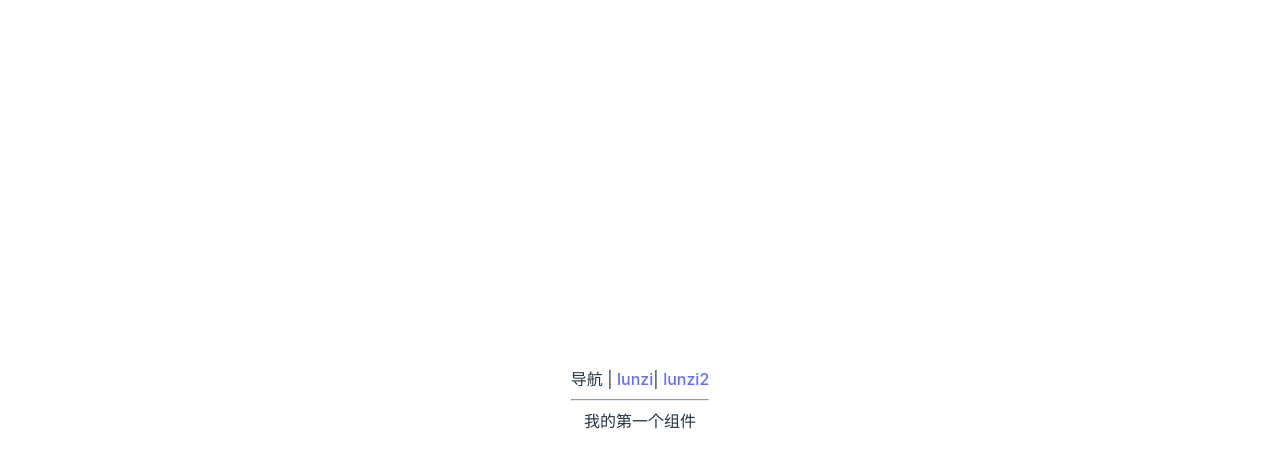
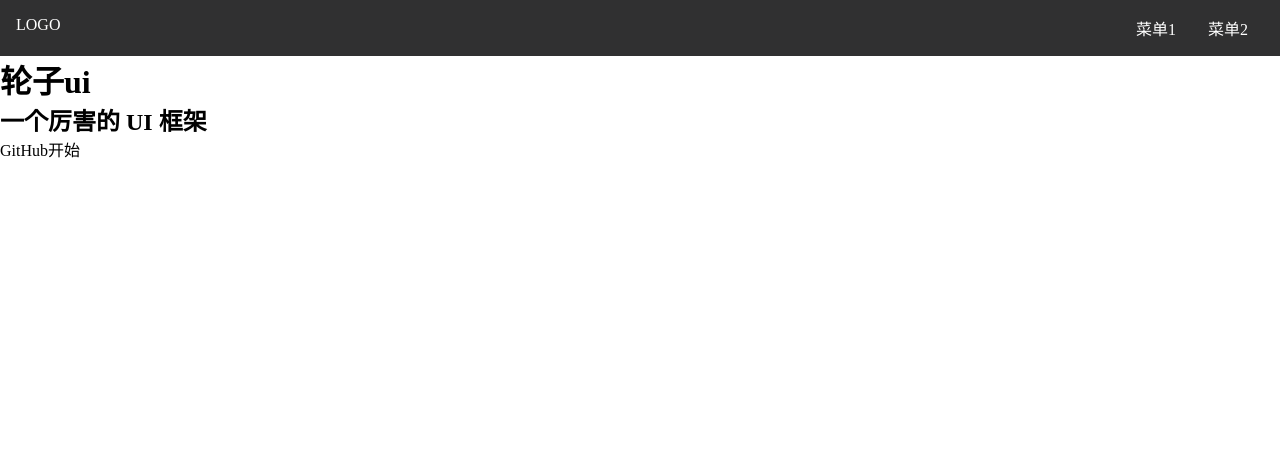
Before and after one commit to woshiIKUNn/rail-ui-1, a Vue app: page / in a window 1280 px wide. Shown: the top 468 px of the page. Built offline with nearby package versions, Linux system fonts and the light colour scheme.

Commit message:
封装topnav组件

```diff
--- a/package.json
+++ b/package.json
@@ -14,6 +14,7 @@
   },
   "devDependencies": {
     "@vitejs/plugin-vue": "^4.2.3",
+    "sass": "1.26.10",
     "typescript": "^5.0.2",
     "vite": "^4.4.5",
     "vue-tsc": "^1.8.5"
--- a/src/App.vue
+++ b/src/App.vue
@@ -1,9 +1,4 @@
 <template>
-  <div>导航 |
-    <router-link to="/">lunzi</router-link>|
-    <router-link to="/xxx">lunzi2</router-link>
-  </div>
-  <hr>
   <router-view />
 </template>
 
--- /dev/null
+++ b/src/components/Topnav.vue
@@ -0,0 +1,30 @@
+<template>
+    <div class="topnav">
+      <div class="logo">LOGO</div>
+      <ul class="menu">
+        <li><router-link to="/">菜单1</router-link></li>
+        <li><router-link to="/xxx">菜单2</router-link></li>
+      </ul>
+    </div>
+</template>
+
+<style lang="scss" scoped>
+  .topnav {
+    background: rgb(48, 48, 49);
+    display: flex;
+    padding: 16px;
+    color:white;
+> .logo {
+    max-width: 6em;
+    margin-right: auto;
+}
+> .menu {
+    display: flex;
+    white-space: nowrap;
+    flex-wrap: nowrap;
+  > li {
+    margin: 0 1em;
+  }
+ }
+}
+</style>
--- a/src/components/lunzi.vue
+++ /dev/null
@@ -1,5 +0,0 @@
-<template>
-    <div>
-        我的第一个组件
-    </div>
-</template>
--- a/src/components/lunzi2.vue
+++ /dev/null
@@ -1,5 +0,0 @@
-<template>
-    <div>
-        hi2
-    </div>
-</template>
--- a/src/style.css
+++ /dev/null
@@ -1,80 +0,0 @@
-:root {
-  font-family: Inter, system-ui, Avenir, Helvetica, Arial, sans-serif;
-  line-height: 1.5;
-  font-weight: 400;
-
-  color-scheme: light dark;
-  color: rgba(255, 255, 255, 0.87);
-  background-color: #242424;
-
-  font-synthesis: none;
-  text-rendering: optimizeLegibility;
-  -webkit-font-smoothing: antialiased;
-  -moz-osx-font-smoothing: grayscale;
-  -webkit-text-size-adjust: 100%;
-}
-
-a {
-  font-weight: 500;
-  color: #646cff;
-  text-decoration: inherit;
-}
-a:hover {
-  color: #535bf2;
-}
-
-body {
-  margin: 0;
-  display: flex;
-  place-items: center;
-  min-width: 320px;
-  min-height: 100vh;
-}
-
-h1 {
-  font-size: 3.2em;
-  line-height: 1.1;
-}
-
-button {
-  border-radius: 8px;
-  border: 1px solid transparent;
-  padding: 0.6em 1.2em;
-  font-size: 1em;
-  font-weight: 500;
-  font-family: inherit;
-  background-color: #1a1a1a;
-  cursor: pointer;
-  transition: border-color 0.25s;
-}
-button:hover {
-  border-color: #646cff;
-}
-button:focus,
-button:focus-visible {
-  outline: 4px auto -webkit-focus-ring-color;
-}
-
-.card {
-  padding: 2em;
-}
-
-#app {
-  max-width: 1280px;
-  margin: 0 auto;
-  padding: 2rem;
-  text-align: center;
-}
-
-@media (prefers-color-scheme: light) {
-  :root {
-    color: #213547;
-    background-color: #ffffff;
-  }
-  a:hover {
-    color: #747bff;
-  }
-  button {
-    background-color: #f9f9f9;
-  }
-}
--- /dev/null
+++ b/src/style.scss
@@ -0,0 +1,16 @@
+* {
+  margin: 0;
+  padding: 0;
+  box-sizing: border-box;
+}
+ul,
+ol {
+  list-style: none;
+}
+a {
+  text-decoration: none;
+  color: inherit;
+  &:hover {
+    border-bottom: 1px solid;
+  }
+}
--- /dev/null
+++ b/src/views/Doc.vue
@@ -0,0 +1,17 @@
+<template>
+    <div>
+        <Topnav />
+        <div class="content">
+            <aside>边栏</aside>
+            <main>主内容</main>
+        </div>
+    </div>
+</template>
+
+<script lang="ts">
+import Topnav from '../components/Topnav.vue';
+export default{
+    components:
+        {Topnav}
+}
+</script>
--- /dev/null
+++ b/src/views/Home.vue
@@ -0,0 +1,22 @@
+<template>
+    <div>
+        <Topnav />
+        <div class="banner">
+            <h1>轮子ui</h1>
+            <h2>一个厉害的 UI 框架</h2>
+            <p class="actions">
+                <a href="">GitHub</a>
+                <a href="">开始</a>
+            </p>
+        </div>
+    </div>
+</template>
+
+
+<script lang="ts">
+import Topnav from '../components/Topnav.vue';
+export default{
+    components:
+        {Topnav}
+}
+</script>
```
Also changed, not shown: src/components/HelloWorld.vue (deleted, +0 -38 lines), src/main.ts (+5 -6 lines), 1 other file (tests, documents, lock files or other folders).
